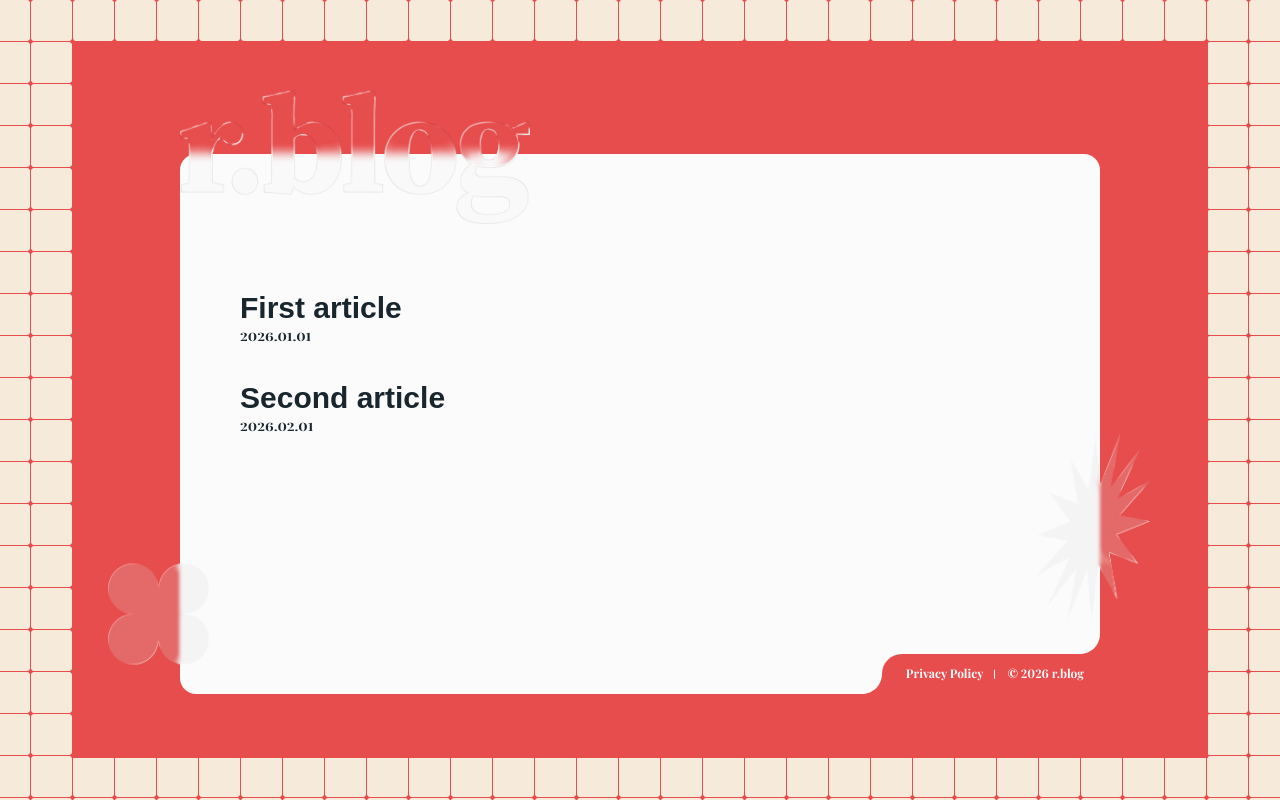
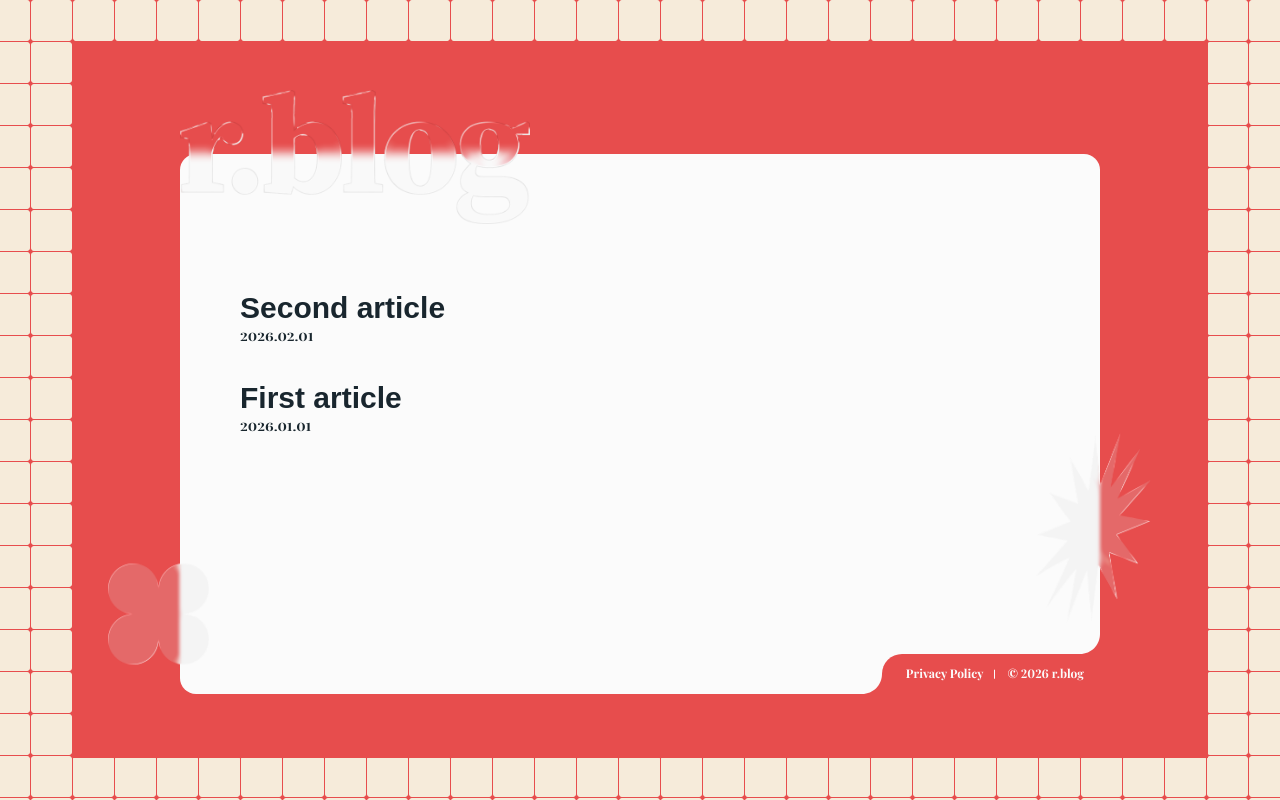
Before and after one commit to rixcx/rblog, a Next.js app: page / in a window 1280 px wide. Built offline with nearby package versions, Linux system fonts and the light colour scheme; a web font is replaced by a local one.

Commit message:
Enhance static params generation

```diff
--- a/app/articles/[slug]/page.tsx
+++ b/app/articles/[slug]/page.tsx
@@ -1,6 +1,13 @@
-import { getArticleContent } from "@/libs/remark";
+import { getArticleContent, getAllArticlesMeta } from "@/libs/remark";
 import { formatDate } from "@/utils/date";
 import "@/app/styles/mdx.css?${Date.now()}";
+
+export async function generateStaticParams() {
+  const articles = getAllArticlesMeta();
+  return articles.map((article) => ({
+    slug: article.slug,
+  }));
+}
 
 export default async function ArticlePage({ params }: { params: Promise<{ slug: string }> }) {
   const { slug } = await params;
--- a/libs/remark.tsx
+++ b/libs/remark.tsx
@@ -22,11 +22,13 @@ export type ArticleContent = ArticleMeta & {
   content: React.ReactNode;
 };
 
-// 定数とヘルパー関数
 const ARTICLES_DIR = path.join(process.cwd(), "app", "articles", "mds");
+const DATE_PREFIX_REGEX = /^\d{2}-\d{2}-\d{2}_/;
 
 function getMarkdownFilePath(slug: string): string {
-  return path.join(ARTICLES_DIR, `${slug}.md`);
+  const files = fs.readdirSync(ARTICLES_DIR);
+  const file = files.find((f) => f.replace(DATE_PREFIX_REGEX, "") === `${slug}.md`);
+  return path.join(ARTICLES_DIR, file || "");
 }
 
 function readAndParseMarkdownFile(slug: string) {
@@ -72,28 +74,20 @@ async function markdownToReact(content: string) {
 }
 
 export function getAllArticlesMeta(): ArticleMeta[] {
-  const files = fs.readdirSync(ARTICLES_DIR);
-
-  return files
+  return fs.readdirSync(ARTICLES_DIR)
     .filter((file) => file.endsWith(".md"))
+    .sort()
+    .reverse()
     .map((file) => {
-      const slug = file.replace(".md", "");
+      const slug = file.replace(".md", "").replace(DATE_PREFIX_REGEX, "");
       const { data } = readAndParseMarkdownFile(slug);
-
-      return {
-        slug,
-        ...data,
-      } as ArticleMeta;
+      return { slug, ...data } as ArticleMeta;
     });
-
 }
 
 export async function getArticleContent(slug: string): Promise<ArticleContent> {
   const { data, content } = readAndParseMarkdownFile(slug);
   const reactContent = await markdownToReact(content);
 
-  return {
-    ...data,
-    content: reactContent,
-  } as ArticleContent;
+  return { ...data, content: reactContent } as ArticleContent;
 }
--- a/scripts/ImportFromMicrocms.mjs
+++ b/scripts/ImportFromMicrocms.mjs
@@ -12,7 +12,7 @@ const client = createClient({
 const nodeHtmlMarkdown = new NodeHtmlMarkdown();
 
 async function main() {
-  const data = await client.get({ endpoint: 'blog' });
+  const data = await client.get({ endpoint: 'blog',queries: { limit: 20 }});
 
   const dir = path.join(process.cwd(), 'microcms');
   await fs.mkdir(dir, { recursive: true });
```
Also changed, not shown: app/articles/mds/26-01-01_hello.md (renamed from app/articles/mds/hello.md), app/articles/mds/26-02-01_second.md (renamed from app/articles/mds/second.md).
